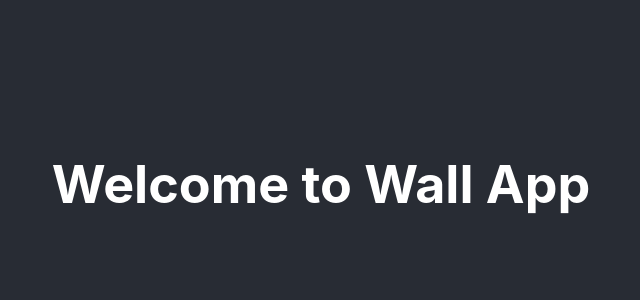
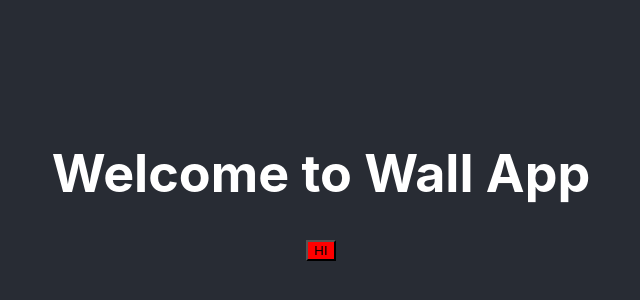
Before and after one commit to danielPantalena/wall-app-frontend, a React (Create React App) app: page / in a window 1280 px wide. Shown: the part 216-516 px from the top of the page, without its empty margins (319-959 px from the left). Built offline with nearby package versions, Linux system fonts and the light colour scheme.

Commit message:
Create Button component

```diff
--- a/src/App.js
+++ b/src/App.js
@@ -1,10 +1,12 @@
 import './App.css';
+import { Button } from './components'
 
 function App() {
   return (
     <div className="App">
       <header className="App-header">
         <h1>Welcome to Wall App</h1>
+        <Button text="HI" onClick={() => console.log('hi')} />
       </header>
     </div>
   );
--- /dev/null
+++ b/src/components/Button/Button.js
@@ -0,0 +1,9 @@
+import React from 'react';
+import './style.css'
+
+const Button = (props) => {
+  const { text, onClick } = props;
+  return <button onClick={onClick}>{text}</button>;
+};
+
+export default Button;
--- /dev/null
+++ b/src/components/Button/style.css
@@ -0,0 +1,3 @@
+button {
+  background-color: red;
+}
--- /dev/null
+++ b/src/components/index.js
@@ -0,0 +1 @@
+export { default as Button } from './Button/Button'
```
Also changed, not shown: src/setupTests.js (deleted, +0 -5 lines).
